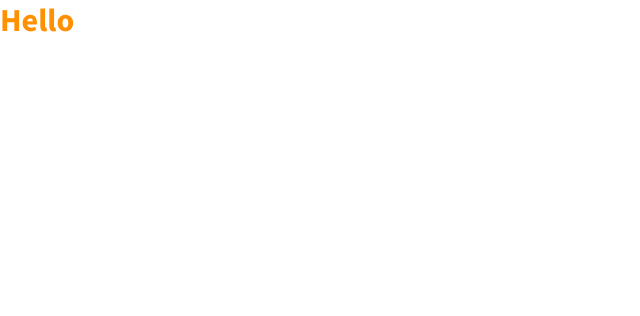
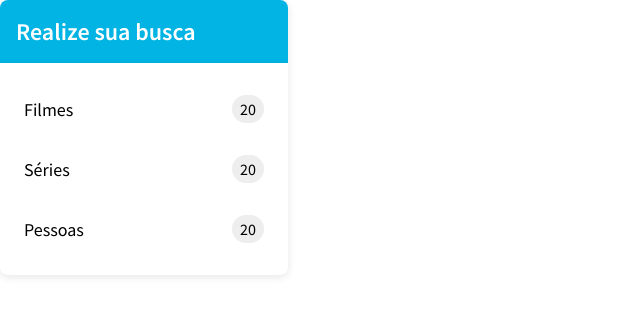
Before and after one commit to andersonsilva019/TMDB-kolabs, a Next.js app: page / in a window 1280 px wide. Shown: the top 316 px of the page, without its empty margins (0-640 px from the left). Built offline with nearby package versions, Linux system fonts and the light colour scheme.

Commit message:
feat: criando o componente Sidebar

```diff
--- /dev/null
+++ b/src/components/Sidebar/index.tsx
@@ -0,0 +1,24 @@
+import * as S from './styles'
+
+
+export function Sidebar() {
+  return (
+    <>
+      <S.Header>Realize sua busca</S.Header>
+      <S.Container>
+        <S.Link active={false}>
+          <S.Title>Filmes</S.Title>
+          <S.Quantity>20</S.Quantity>
+        </S.Link>
+        <S.Link active={false}>
+          <S.Title>Séries</S.Title>
+          <S.Quantity>20</S.Quantity>
+        </S.Link>
+        <S.Link active={false}>
+          <S.Title>Pessoas</S.Title>
+          <S.Quantity>20</S.Quantity>
+        </S.Link>
+      </S.Container>
+    </>
+  )
+}
--- /dev/null
+++ b/src/components/Sidebar/styles.ts
@@ -0,0 +1,67 @@
+import styled, { css } from 'styled-components'
+
+export const Container = styled.div`
+  box-shadow: 0 2px 8px rgb(0, 0, 0, 0.1);
+  background-color: #FFFFFF;
+  max-width: 18rem;
+  padding: 1rem;
+  border-bottom-left-radius: 0.5rem;
+  border-bottom-right-radius: 0.5rem;
+  `
+
+export const Header = styled.div`
+  color: #FFF;
+  font-size: 1.5rem;
+  font-weight: 600;
+  padding: 1rem;
+  background-color: #01B4E4;
+  max-width: 18rem;
+  border-top-left-radius: 0.5rem;
+  border-top-right-radius: 0.5rem;
+  box-shadow: 0 2px 8px rgb(0, 0, 0, 0.1);
+`
+
+export const Quantity = styled.div`
+  background-color: #eee;
+  padding: 0.25rem 0.5rem;
+  border-radius: 2rem;
+`
+
+type LinkProps = {
+  active: boolean
+}
+
+const linkModifiers = {
+  active: () => css`
+    background-color: #eee;
+    font-weight: bold;
+
+    ${Quantity}{
+      background-color: #FFF;
+    }
+  `
+}
+
+export const Link = styled.a<LinkProps>`
+  ${({ active }) => css`
+
+    display: flex;
+    align-items: center;
+    justify-content: space-between;
+    padding: 1rem 0.5rem;
+    cursor: pointer;
+    border-radius: 0.5rem;
+
+    &:hover {
+      background-color: #eee;
+    }
+
+    ${active && linkModifiers.active()}
+`}
+`
+
+export const Title = styled.span`
+  font-weight: 500;
+  color: #000;
+  font-size: 1.125rem;
+`
--- a/src/pages/index.tsx
+++ b/src/pages/index.tsx
@@ -1,7 +1,8 @@
 import styled from 'styled-components'
+import { Sidebar } from '../components/Sidebar'
 
 export default function Home() {
-  return <Title>Hello</Title>
+  return <Sidebar />
 }
 
 const Title = styled.h1`
```
